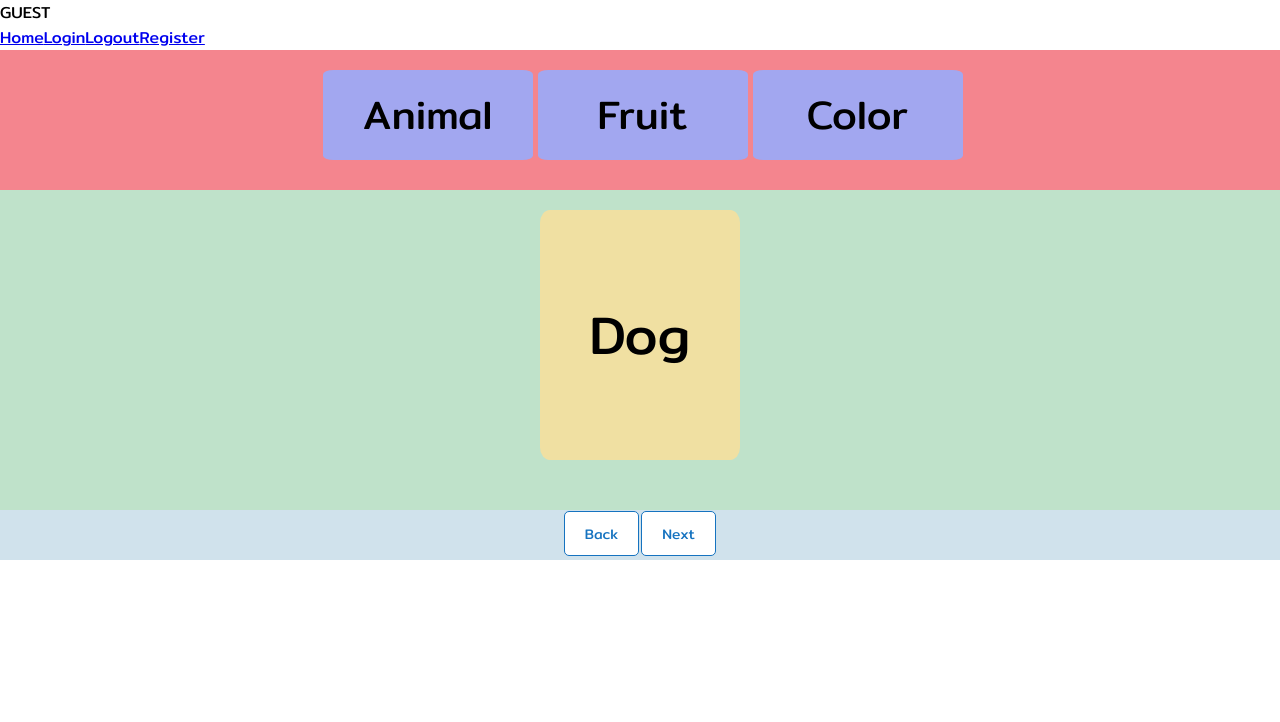
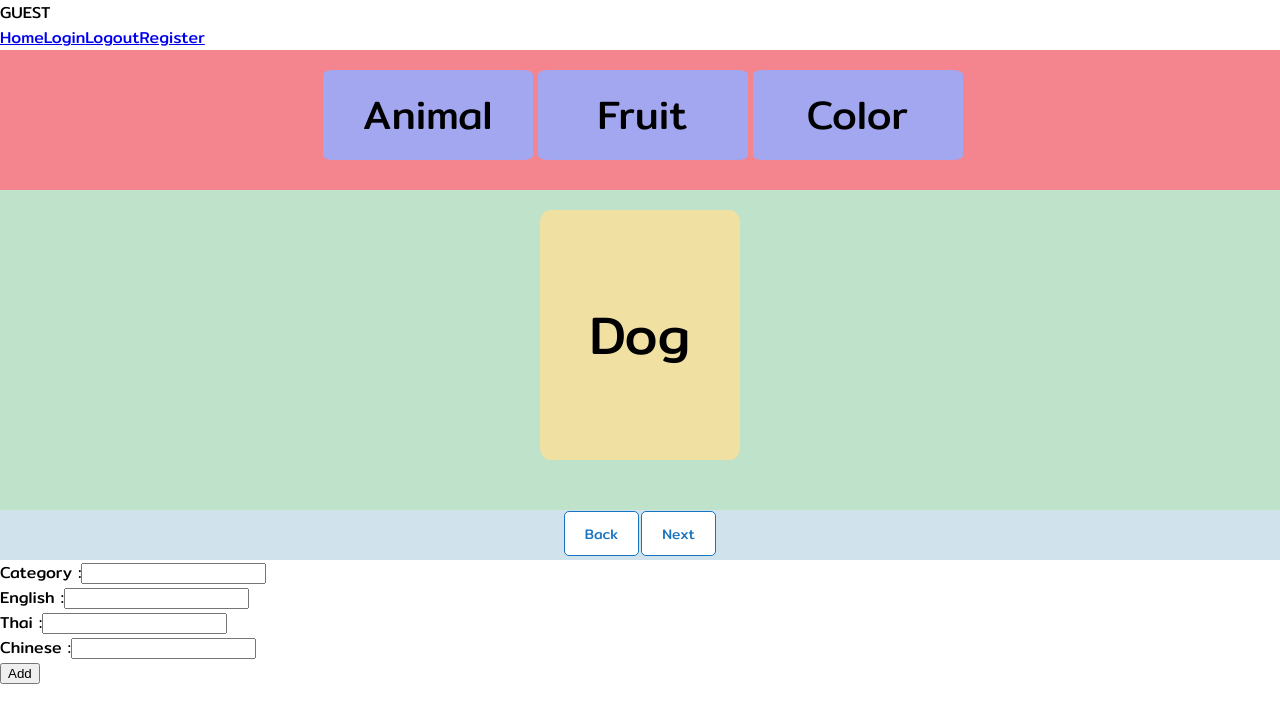
Before and after one commit to armykongtap/my-react-flashcard, a React (Create React App) app in the folder frontend/: page / in a window 1280 px wide. Shown: the top 722 px of the page. Built offline with nearby package versions, Linux system fonts and the light colour scheme.

Commit message:
add wordadd component
but can add same word

```diff
--- a/frontend/src/Home.js
+++ b/frontend/src/Home.js
@@ -2,6 +2,7 @@ import React from "react";
 import "./Home.css";
 import Category from "./Category";
 import CardDeck from "./CardDeck";
+import WordAdd from "./WordAdd";
 
 class Home extends React.Component {
   constructor(props) {
@@ -27,6 +28,7 @@ class Home extends React.Component {
           deckID={this.state.deckID}
           currentUserID={this.state.currentUserID}
         />
+        <WordAdd currentUserID={this.state.currentUserID} />
       </div>
     );
   }
--- a/frontend/src/Login.js
+++ b/frontend/src/Login.js
@@ -30,7 +30,7 @@ class Login extends React.Component {
         method: "POST",
         headers: {
           Accept: "application/json",
-          "Content-Type": "application/json"
+          "Content-Type": "application/json",
         },
         body: JSON.stringify({
           username: this.state.username,
--- /dev/null
+++ b/frontend/src/WordAdd.js
@@ -0,0 +1,96 @@
+import React from "react";
+
+class WordAdd extends React.Component {
+  constructor(props) {
+    super(props);
+    this.state = { category: "", en: "", th: "", ch: "", message: "" };
+
+    this.handleChangeCategory = this.handleChangeCategory.bind(this);
+    this.handleChangeEn = this.handleChangeEn.bind(this);
+    this.handleChangeTh = this.handleChangeTh.bind(this);
+    this.handleChangeCh = this.handleChangeCh.bind(this);
+    this.handleSubmit = this.handleSubmit.bind(this);
+  }
+
+  handleChangeCategory(event) {
+    this.setState({ category: event.target.value });
+  }
+  handleChangeEn(event) {
+    this.setState({ en: event.target.value });
+  }
+  handleChangeTh(event) {
+    this.setState({ th: event.target.value });
+  }
+  handleChangeCh(event) {
+    this.setState({ ch: event.target.value });
+  }
+
+  async handleSubmit(event) {
+    let response;
+    event.preventDefault();
+    try {
+      response = await fetch("http://localhost:8000/words/", {
+        method: "POST",
+        headers: { "Content-Type": "application/json" },
+        body: JSON.stringify({
+          user: this.props.currentUserID,
+          category: this.state.category,
+          en: this.state.en,
+          th: this.state.th,
+          ch: this.state.ch
+        })
+      });
+      console.log(response.status);
+      if (response.status === 201) {
+        this.setState({ message: "Add Sucess" });
+      } else {
+        this.setState({ message: "Try again" });
+      }
+    } catch (err) {
+      console.error(err);
+    }
+    this.setState({ category: "", en: "", th: "", ch: "" });
+  }
+
+  render() {
+    return (
+      <div>
+        <form onSubmit={this.handleSubmit}>
+          <label>
+            Category :
+            <input
+              type="text"
+              value={this.state.category}
+              onChange={this.handleChangeCategory}
+            />
+            <br />
+            English :
+            <input
+              type="text"
+              value={this.state.en}
+              onChange={this.handleChangeEn}
+            />
+            <br />
+            Thai :
+            <input
+              type="text"
+              value={this.state.th}
+              onChange={this.handleChangeTh}
+            />
+            <br />
+            Chinese :
+            <input
+              type="text"
+              value={this.state.ch}
+              onChange={this.handleChangeCh}
+            />
+          </label>
+          <br />
+          <input type="submit" value="Add" />
+        </form>
+        <div>{this.state.message}</div>
+      </div>
+    );
+  }
+}
+export default WordAdd;
```
Also changed, not shown: 2 other files (tests, documents, lock files or other folders).
